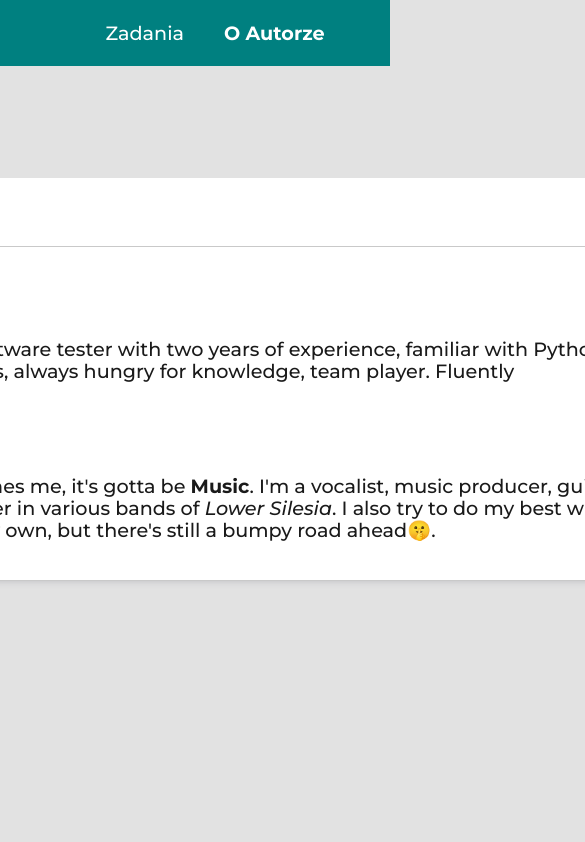
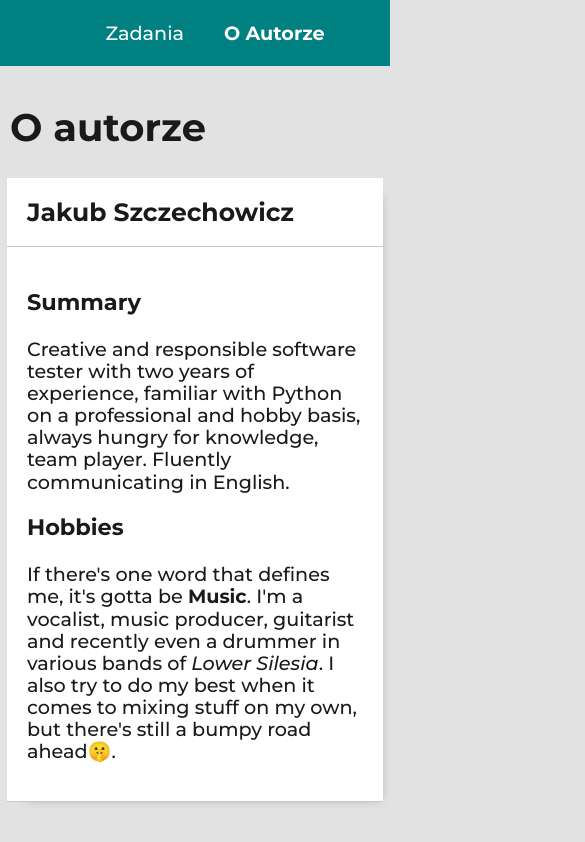
Before and after one commit to JamieShifter/todo-list-react, a React (Create React App) app: page /todo-list-react/author in a window 390 px wide. Shown: the top 842 px of the page, 585 px wide, since content can reach past the window. Built offline with nearby package versions, Linux system fonts and the light colour scheme.

Commit message:
responsiveness fix

```diff
--- a/src/features/tasks/TasksPage/styled.js
+++ b/src/features/tasks/TasksPage/styled.js
@@ -23,11 +23,20 @@
 export const GeneralContainer = styled.div`
     display: flex;
     flex-wrap: wrap;
-    width: 1000px;
+    max-width: 1000px;
+
+    @media(max-width: ${({ theme }) => theme.breakpoints.mobile}px) {
+        max-width: 100%;
+    }
 `
 
 export const SuperContainer = styled.div`
     display: flex;
     justify-content: center;
     max-width: 100%;
+
+    @media(max-width: ${({ theme }) => theme.breakpoints.mobile}px) {
+        max-width: 1000px;
+        flex-flow: column wrap;
+    }
 `
```
